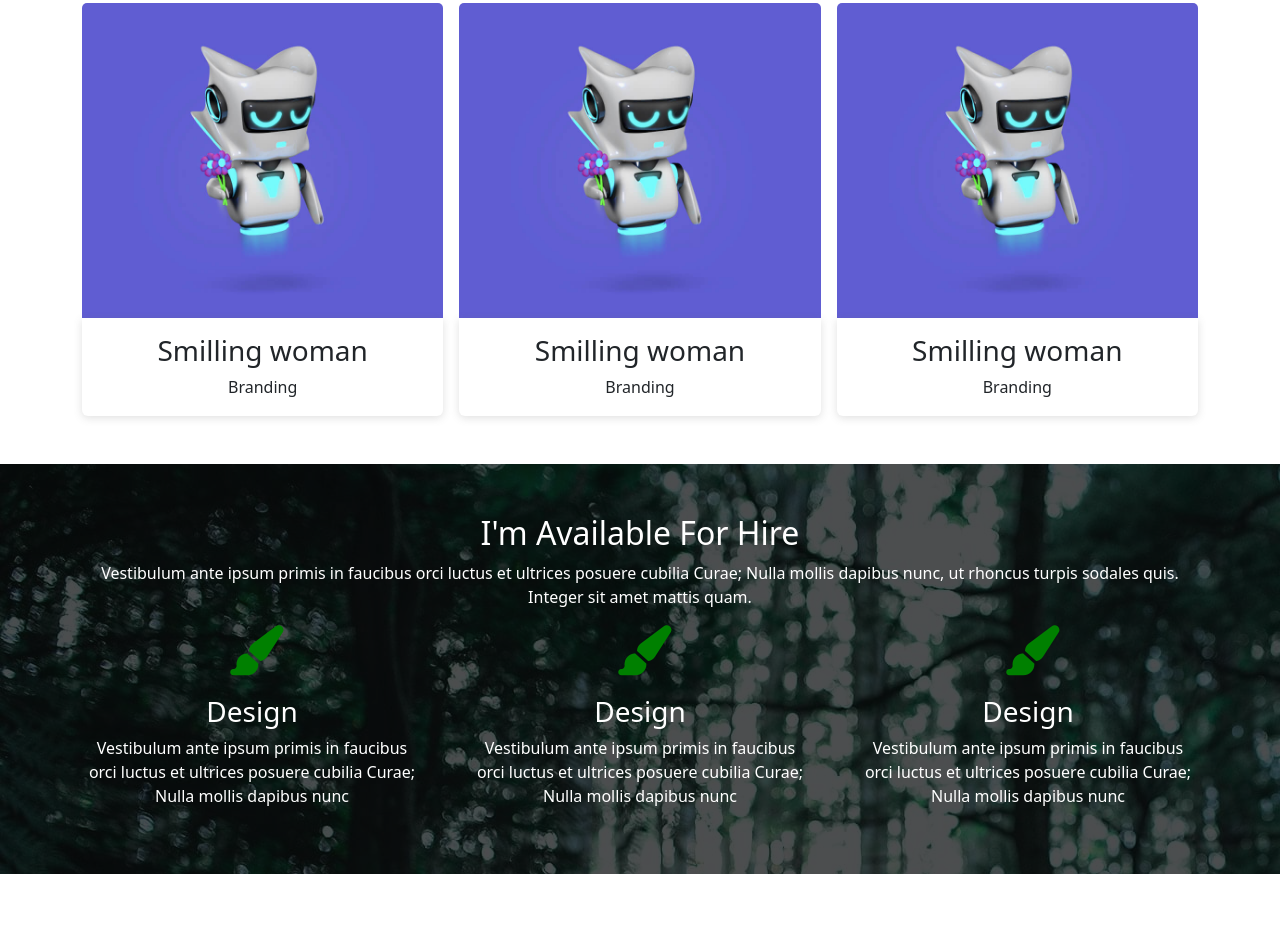
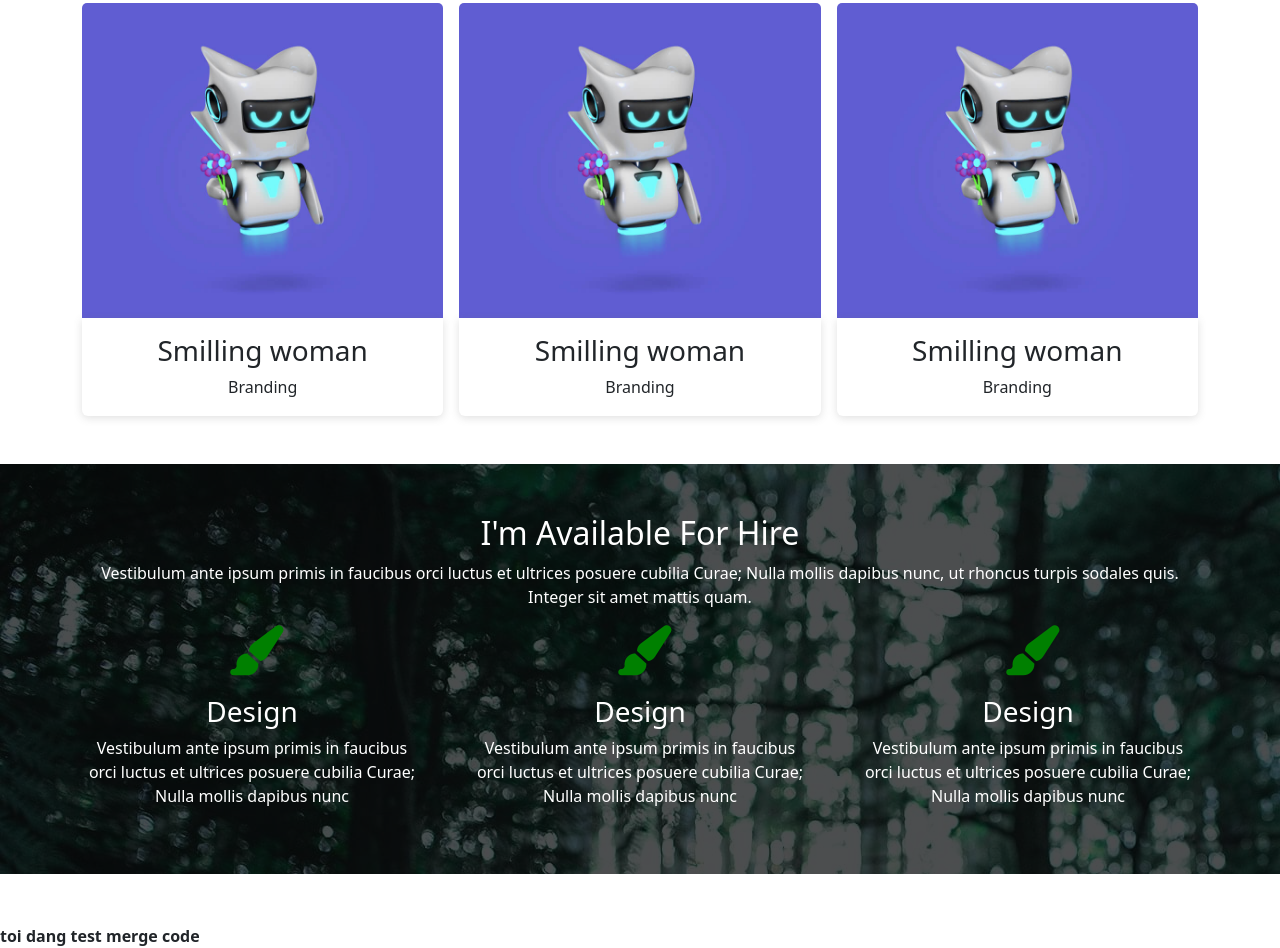
Before and after one commit to dragonfly9999/BCS09, a plain HTML site: page index.html in a window 1280 px wide. Shown: the part 1477-2425 px from the top of the page. Before the commit the page ends 2401 px from the top, so only its background shows below. Drawn offline with nearby package versions, Linux system fonts and the light colour scheme.

Commit message:
test merge code

```diff
--- a/index.html
+++ b/index.html
@@ -378,7 +378,9 @@
     <!-- AWARD -->
     <section class="award"></section>
 
-    <footer></footer>
+    <footer>
+      <b>toi dang test merge code</b>
+    </footer>
 
     <!-- Bootstrap JavaScript Libraries -->
     <script
```
